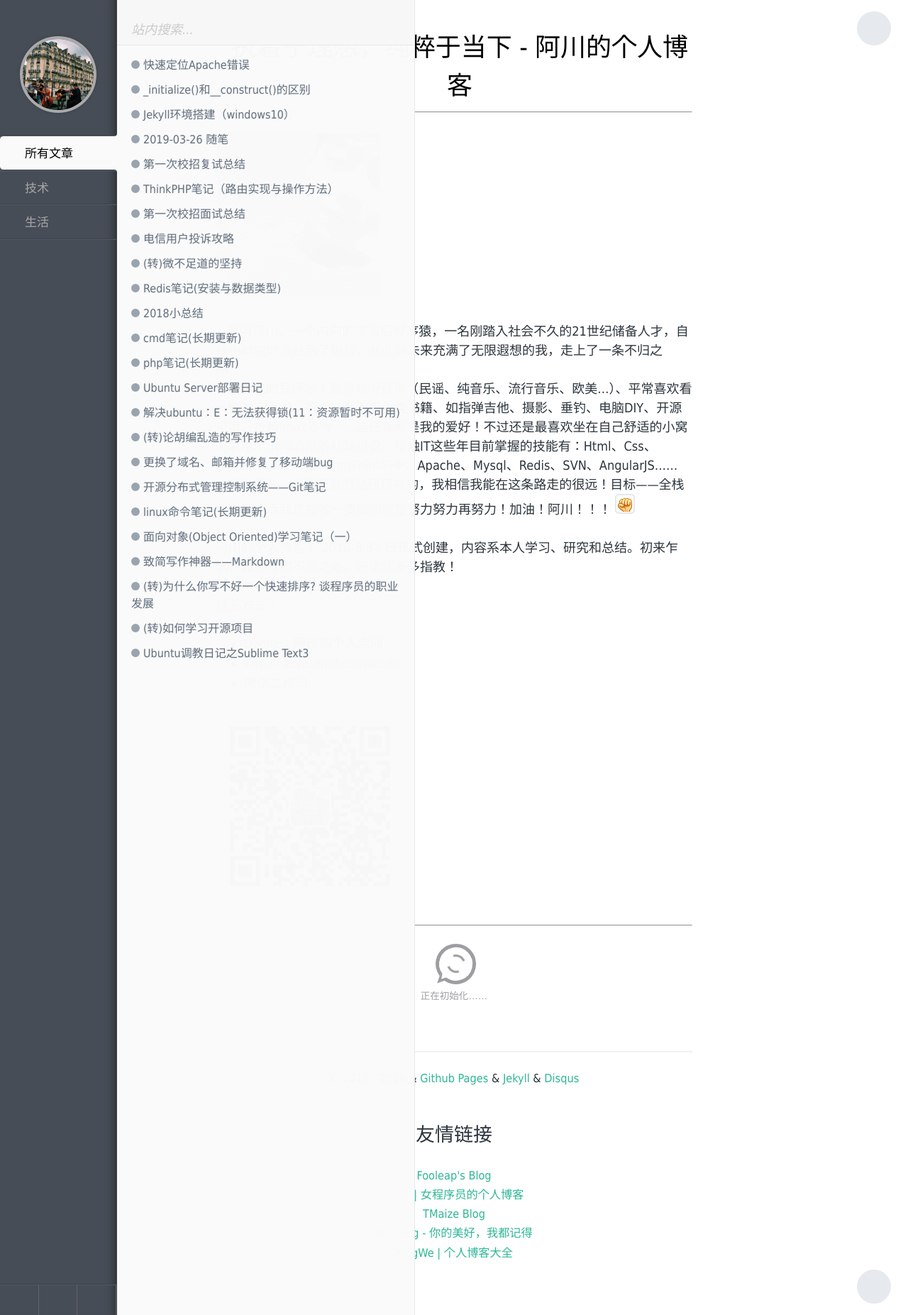
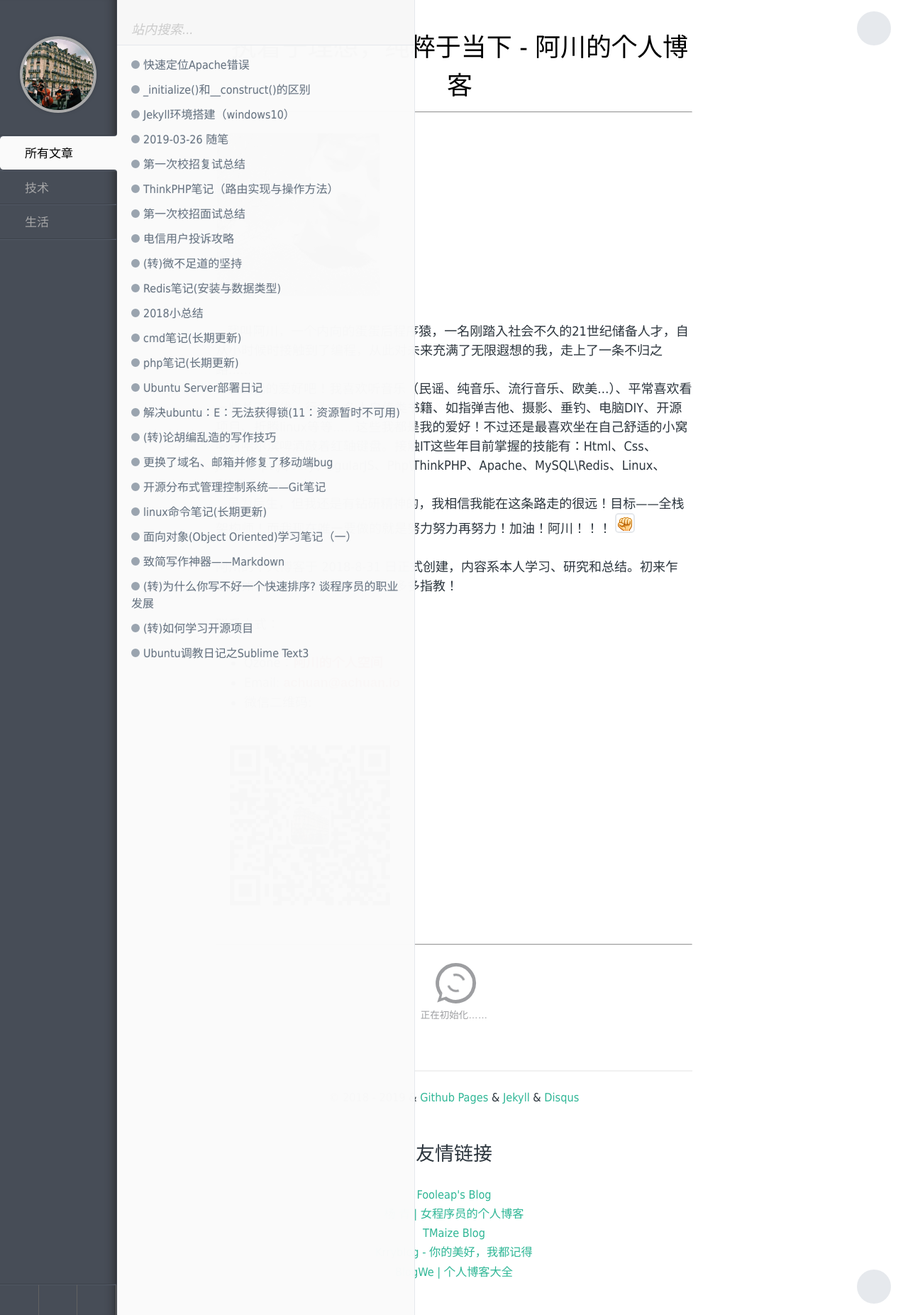
Before and after one commit to achuanya/achuanya.github.io, a Jekyll site: the page built from index.md, in a window 1280 px wide. Shown: the whole page at 71% size. Built offline with Jekyll 4.4.1, drawn with Linux system fonts in a browser that asks for light colours; emoji names are drawn with the system emoji font; some web fonts are replaced; comment, search, counter and statistics services are not loaded.

Commit message:
修改了简介

```diff
--- a/index.md
+++ b/index.md
@@ -8,7 +8,7 @@
 ![Alt text](/images/index/head.png "阿川的照片")
 
 &emsp;我叫阿川，一个内向的蛋蛋后程序猿，一名刚踏入社会不久的21世纪储备人才，自从小时候时接触到了编程，从此对未来充满了无限遐想的我，走上了一条不归之路......
-&emsp;说说我的爱好吧！我喜欢听音乐（民谣、纯音乐、流行音乐、欧美...）、平常喜欢看一些关于思维、行为、名人自传类书籍、如指弹吉他、摄影、垂钓、电脑DIY、开源项目、折腾linux等等......这些我都是我的爱好！不过还是最喜欢坐在自己舒适的小窝喝着哈尔滨啤酒敲着红轴键盘。接触IT这些年目前掌握的技能有：Html、Css、Js\Jq、Linux、Git、Php\ThinkPHP、Apache、Mysql、Redis、SVN、AngularJS......
+&emsp;说说我的爱好吧！我喜欢听音乐（民谣、纯音乐、流行音乐、欧美...）、平常喜欢看一些关于思维、行为、名人自传类书籍、如指弹吉他、摄影、垂钓、电脑DIY、开源项目、折腾linux等等......这些我都是我的爱好！不过还是最喜欢坐在自己舒适的小窝喝着哈尔滨啤酒敲着红轴键盘。接触IT这些年目前掌握的技能有：Html、Css、JavaScript\jQuery\AngularJS、Php\ThinkPHP、Apache、MySQL\Redis、Linux、Git\Svn、......
 &emsp;虽为后生，但我还是有钻研精神的，我相信我能在这条路走的很远！目标——全栈架构师！而我现在唯一要做的就是努力努力再努力！加油！阿川！！！ ![Alt text](https://raw.githubusercontent.com/achuanya/achuanya.github.io/master/images/index/cheer.gif "加油！阿川！")
 
 
```
